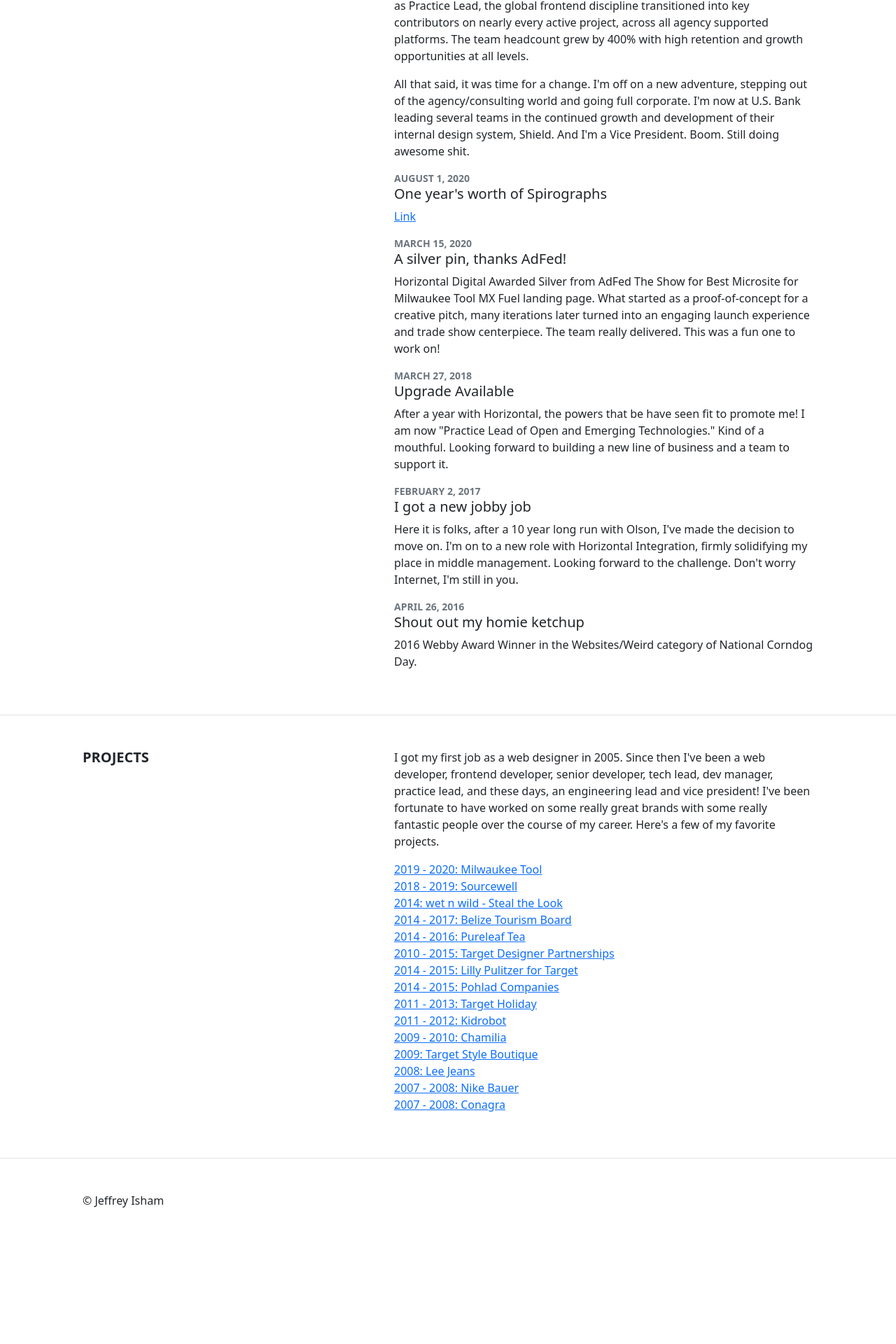
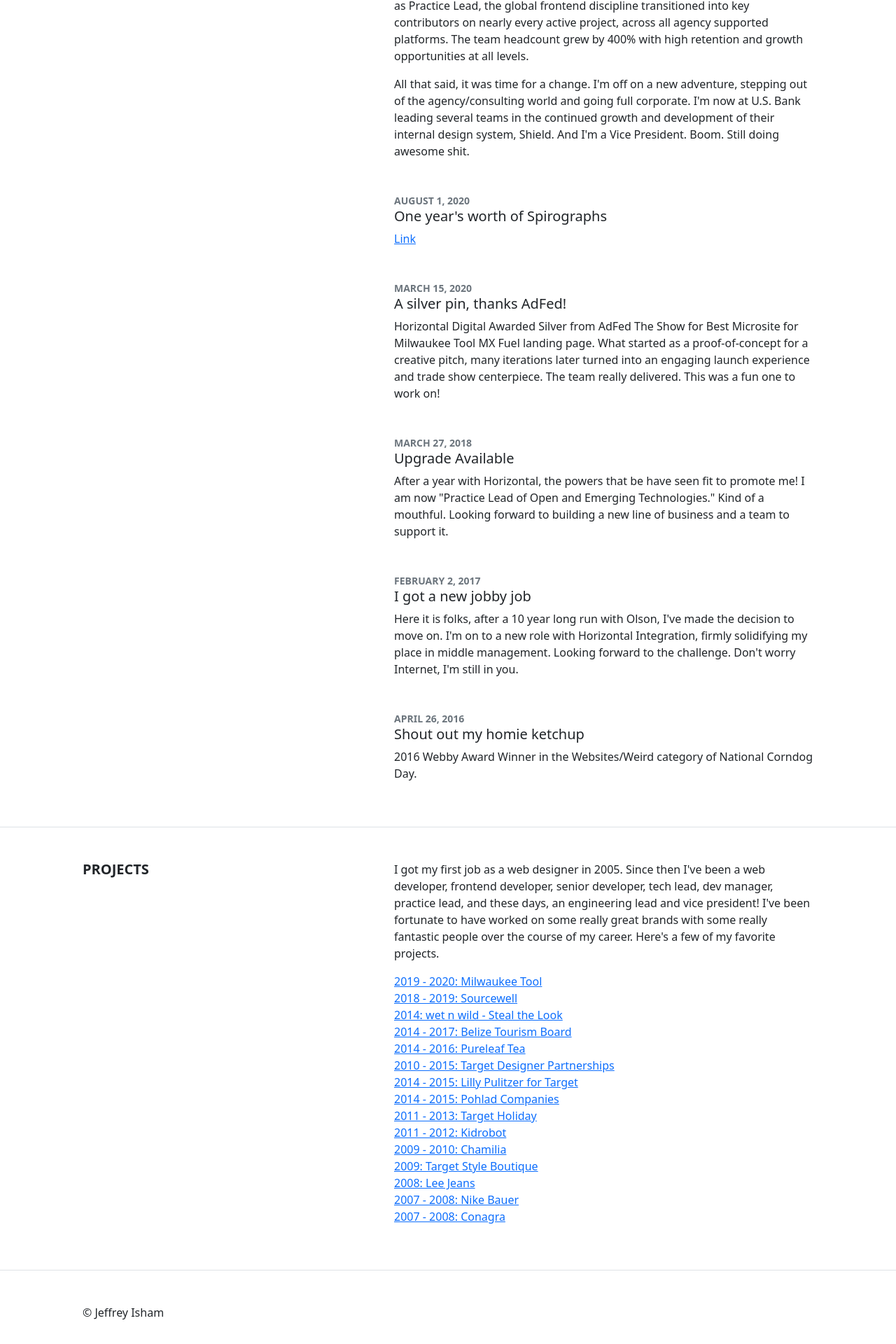
Before and after one commit to jeffreyisham/jeffreyisham.github.io, a Jekyll site: the page built from index.html, in a window 1280 px wide. Shown: the part 909-2829 px from the top of the page at 70% size. Built offline with Jekyll 4.4.1, drawn with Linux system fonts in a browser that asks for light colours; before the commit the page ends 2700 px from its top, so only the background shows below that.

Commit message:
Update home.html

```diff
--- a/_layouts/home.html
+++ b/_layouts/home.html
@@ -9,7 +9,7 @@
   </head>
 
   <style>
-    .posts .post { margin-bottom: 1rem; }
+    .posts .post { margin-bottom: 3rem; }
     .posts .post:last-child { margin-bottom: 0; }
   </style>
 
```
